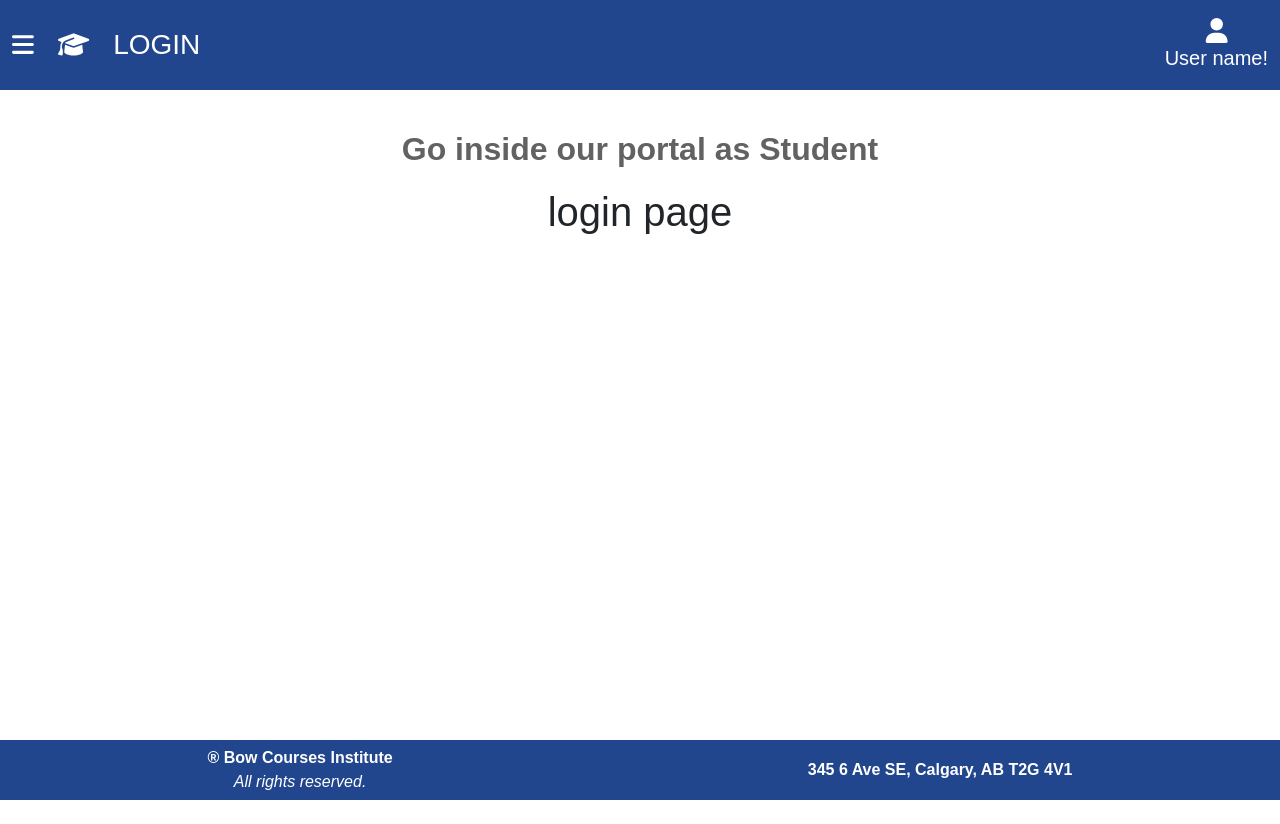
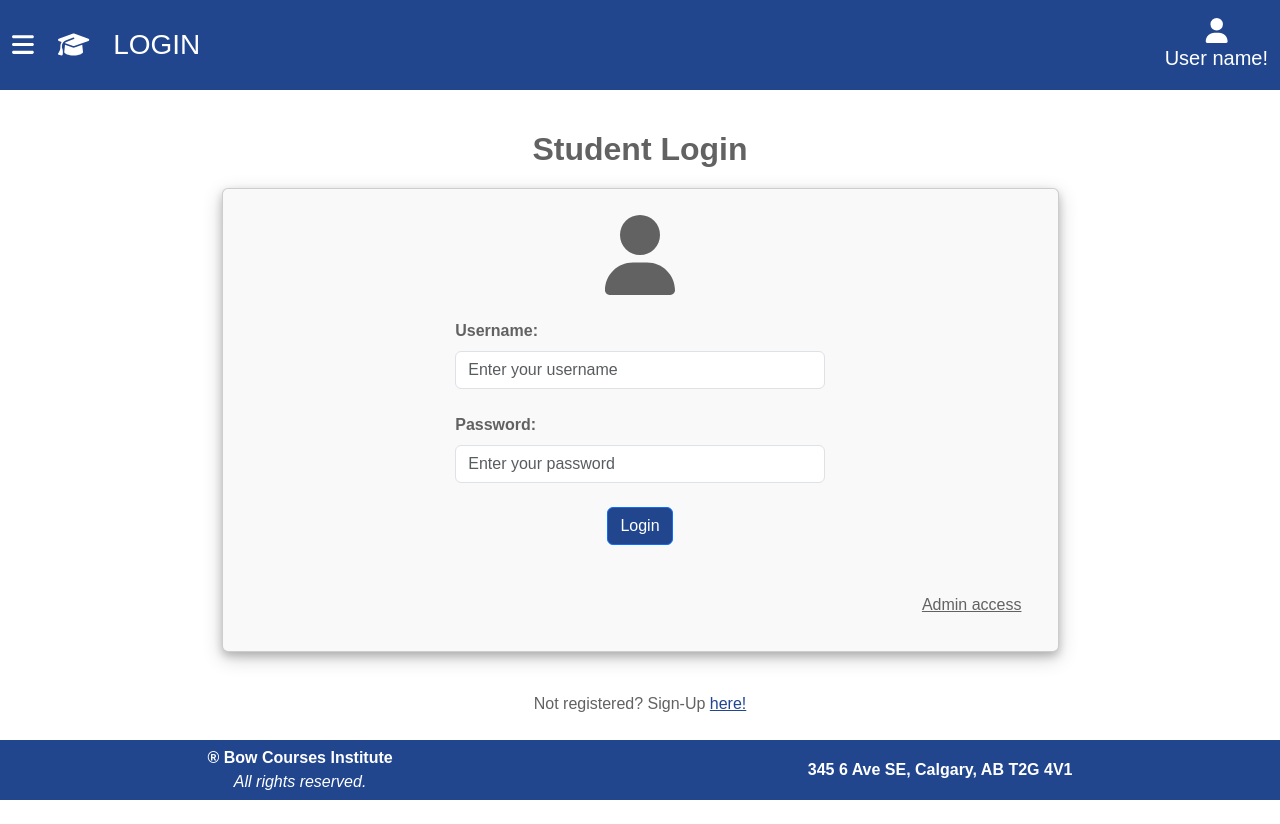
Before and after one commit to hugozeminian/web-project-course-registration, a React (Create React App) app: page /login in a window 1280 px wide. Before the commit the page ends 800 px from the top, so only its background shows below. Built offline with nearby package versions, Linux system fonts and the light colour scheme.

Commit message:
created login and adm-login pages

```diff
--- a/src/route/adm-login/AdmLogin.component.jsx
+++ b/src/route/adm-login/AdmLogin.component.jsx
@@ -1,5 +1,69 @@
+import React from "react";
+import { CardWrapper, CustomButton, CustomLink } from "./AdmLogin.styles";
+import { Row, Col, Form } from "react-bootstrap";
+import Card from "react-bootstrap/Card";
+import { FontAwesomeIcon } from "@fortawesome/react-fontawesome";
+import { faIdBadge } from "@fortawesome/free-solid-svg-icons";
+
 const AdmLogin = () => {
-    return <h1> Adm login page </h1>;
+  return (
+    <>
+      <CardWrapper>
+        <Card.Body>
+          <Row>
+            <Col xs="12" className="text-center">
+              <FontAwesomeIcon
+                icon={faIdBadge}
+                size="5x"
+                style={{ color: "var(--color_font2)" }}
+              />
+            </Col>
+          </Row>
+          <Form>
+            <Row>
+              <Col xs="12" md={6} className="mx-auto mt-4">
+                <Form.Group>
+                  <Form.Label style={{ color: "var(--color_font2)" }}>
+                    <strong>Username:</strong>
+                  </Form.Label>
+                  <Form.Control type="text" placeholder="Enter your username" />
+                </Form.Group>
+              </Col>
+            </Row>
+            <Row>
+              <Col xs="12" md={6} className="mx-auto mt-4">
+                <Form.Group>
+                  <Form.Label style={{ color: "var(--color_font2)" }}>
+                    <strong>Password:</strong>
+                  </Form.Label>
+                  <Form.Control
+                    type="password"
+                    placeholder="Enter your password"
+                  />
+                </Form.Group>
+              </Col>
+            </Row>
+            <Row>
+              <Col xs="12" className="text-center mt-4">
+                <CustomButton variant="primary" type="submit">
+                  Login
+                </CustomButton>
+              </Col>
+            </Row>
+            <Row>
+              <Col xs="12" className="text-end mt-5">
+                <Form.Label style={{ color: "var(--color_font2)" }}>
+                  <CustomLink to="/login" style={{ color: "var(--color_font2)" }}>
+                    Student access
+                  </CustomLink>
+                </Form.Label>
+              </Col>
+            </Row>
+          </Form>
+        </Card.Body>
+      </CardWrapper>
+    </>
+  );
   };
 
   export default AdmLogin;
--- /dev/null
+++ b/src/route/adm-login/AdmLogin.styles.jsx
@@ -0,0 +1,28 @@
+import styled from "styled-components";
+import { Card, Button } from "react-bootstrap";
+import { Link } from "react-router-dom";
+
+export const CardWrapper = styled(Card)`
+  background-color: var(--color_main3) !important;
+  box-shadow: 0 4px 8px 0 rgba(0, 0, 0, 0.2), 0 6px 20px 0 rgba(0, 0, 0, 0.19);
+  width: 75%;
+  margin: 0 auto;
+  padding: 10px 20px;
+  margin-bottom: 40px;
+
+  &:last-child {
+    margin-bottom: 0px;
+  }
+`;
+
+export const CustomButton = styled(Button)`
+  background-color: var(--color_main2);
+`;
+
+export const CustomLink = styled(Link)`
+  color: var(--color_main2);
+
+  &:hover {
+    color: var(--color_font5);
+  }
+`;
--- a/src/route/login/Login.component.jsx
+++ b/src/route/login/Login.component.jsx
@@ -1,5 +1,79 @@
+import React from "react";
+import { CardWrapper, CustomButton, CustomLink } from "./Login.styles";
+import { Row, Col, Form } from "react-bootstrap";
+import Card from "react-bootstrap/Card";
+import { FontAwesomeIcon } from "@fortawesome/react-fontawesome";
+import { faUser } from "@fortawesome/free-solid-svg-icons";
+
 const Login = () => {
-  return <h1> login page </h1>;
+  return (
+    <>
+      <CardWrapper>
+        <Card.Body>
+          <Row>
+            <Col xs="12" className="text-center">
+              <FontAwesomeIcon
+                icon={faUser}
+                size="5x"
+                style={{ color: "var(--color_font2)" }}
+              />
+            </Col>
+          </Row>
+          <Form>
+            <Row>
+              <Col xs="12" md={6} className="mx-auto mt-4">
+                <Form.Group>
+                  <Form.Label style={{ color: "var(--color_font2)" }}>
+                    <strong>Username:</strong>
+                  </Form.Label>
+                  <Form.Control type="text" placeholder="Enter your username" />
+                </Form.Group>
+              </Col>
+            </Row>
+            <Row>
+              <Col xs="12" md={6} className="mx-auto mt-4">
+                <Form.Group>
+                  <Form.Label style={{ color: "var(--color_font2)" }}>
+                    <strong>Password:</strong>
+                  </Form.Label>
+                  <Form.Control
+                    type="password"
+                    placeholder="Enter your password"
+                  />
+                </Form.Group>
+              </Col>
+            </Row>
+            <Row>
+              <Col xs="12" className="text-center mt-4">
+                <CustomButton variant="primary" type="submit">
+                  Login
+                </CustomButton>
+              </Col>
+            </Row>
+            <Row>
+              <Col xs="12" className="text-end mt-5">
+                <Form.Label style={{ color: "var(--color_font2)" }}>
+                  <CustomLink to="/adm-login" style={{ color: "var(--color_font2)" }}>
+                    Admin access
+                  </CustomLink>
+                </Form.Label>
+              </Col>
+            </Row>
+          </Form>
+        </Card.Body>
+      </CardWrapper>
+      <Row>
+        <Col xs="12">
+          <Form.Label style={{ color: "var(--color_font2)" }}>
+          Not registered? Sign-Up {" "}
+            <CustomLink to="/sign-up">
+             here!
+            </CustomLink>
+          </Form.Label>
+        </Col>
+      </Row>
+    </>
+  );
 };
 
 export default Login;
--- /dev/null
+++ b/src/route/login/Login.styles.jsx
@@ -0,0 +1,28 @@
+import styled from "styled-components";
+import { Card, Button } from "react-bootstrap";
+import { Link } from "react-router-dom";
+
+export const CardWrapper = styled(Card)`
+  background-color: var(--color_main3) !important;
+  box-shadow: 0 4px 8px 0 rgba(0, 0, 0, 0.2), 0 6px 20px 0 rgba(0, 0, 0, 0.19);
+  width: 75%;
+  margin: 0 auto;
+  padding: 10px 20px;
+  margin-bottom: 40px;
+
+  &:last-child {
+    margin-bottom: 0px;
+  }
+`;
+
+export const CustomButton = styled(Button)`
+  background-color: var(--color_main2);
+`;
+
+export const CustomLink = styled(Link)`
+  color: var(--color_main2);
+
+  &:hover {
+    color: var(--color_font5);
+  }
+`;
--- a/src/route/view/View.jsx
+++ b/src/route/view/View.jsx
@@ -16,15 +16,15 @@ const View = () => {
     },
     "/login": {
       navPageTitle: "LOGIN",
-      pageTitle: "Go inside our portal as Student",
+      pageTitle: "Student Login",
     },
     "/adm-login": {
       navPageTitle: "ADM-LOGIN",
-      pageTitle: "Go inside our portal as Admin",
+      pageTitle: "Admin Login",
     },
     "/sign-up": {
       navPageTitle: "SIGN-UP",
-      pageTitle: "Registration form",
+      pageTitle: "Registration Form",
     },
     "/user-dashboard": {
       navPageTitle: "DASHBOARD",
```
